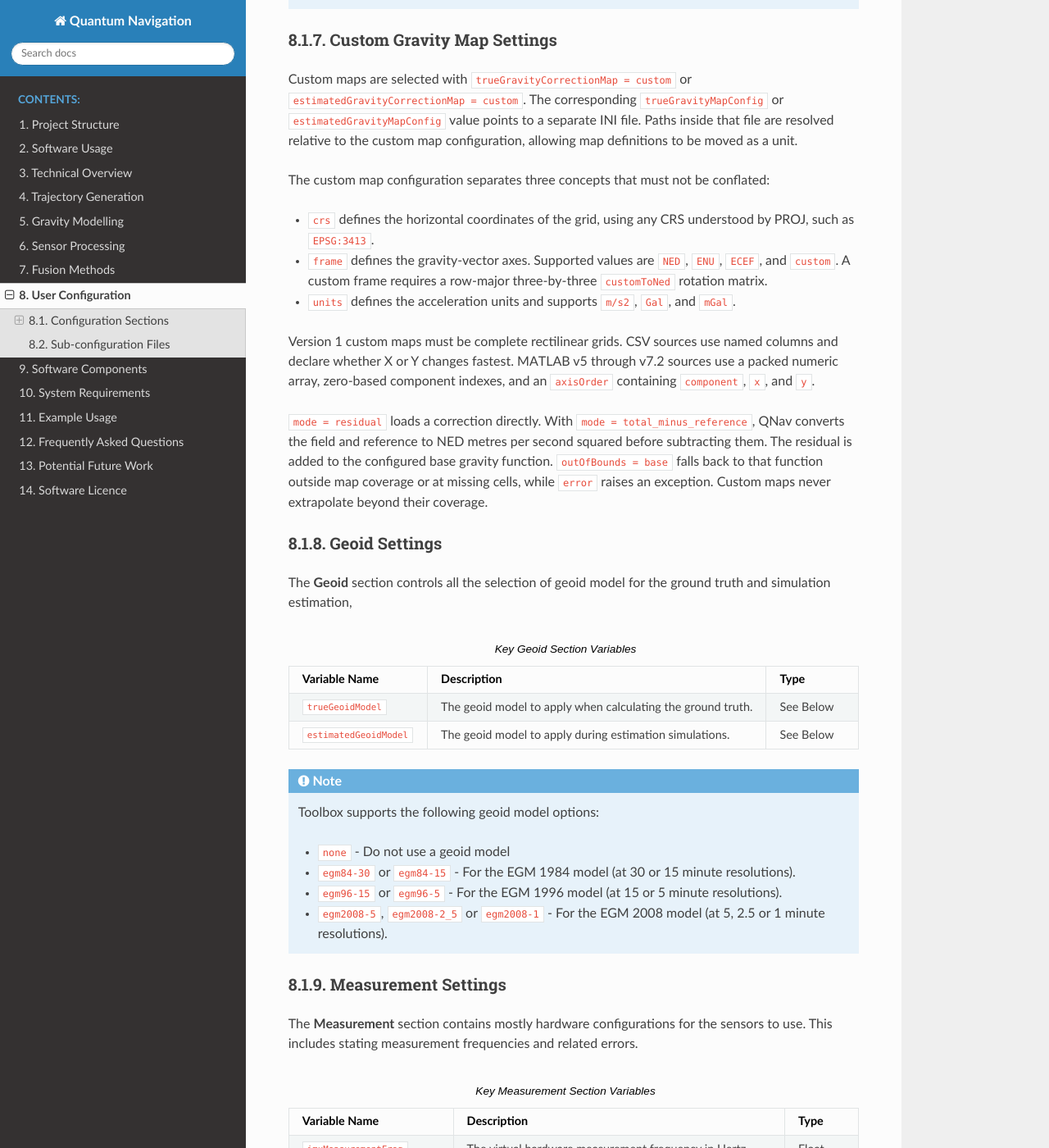
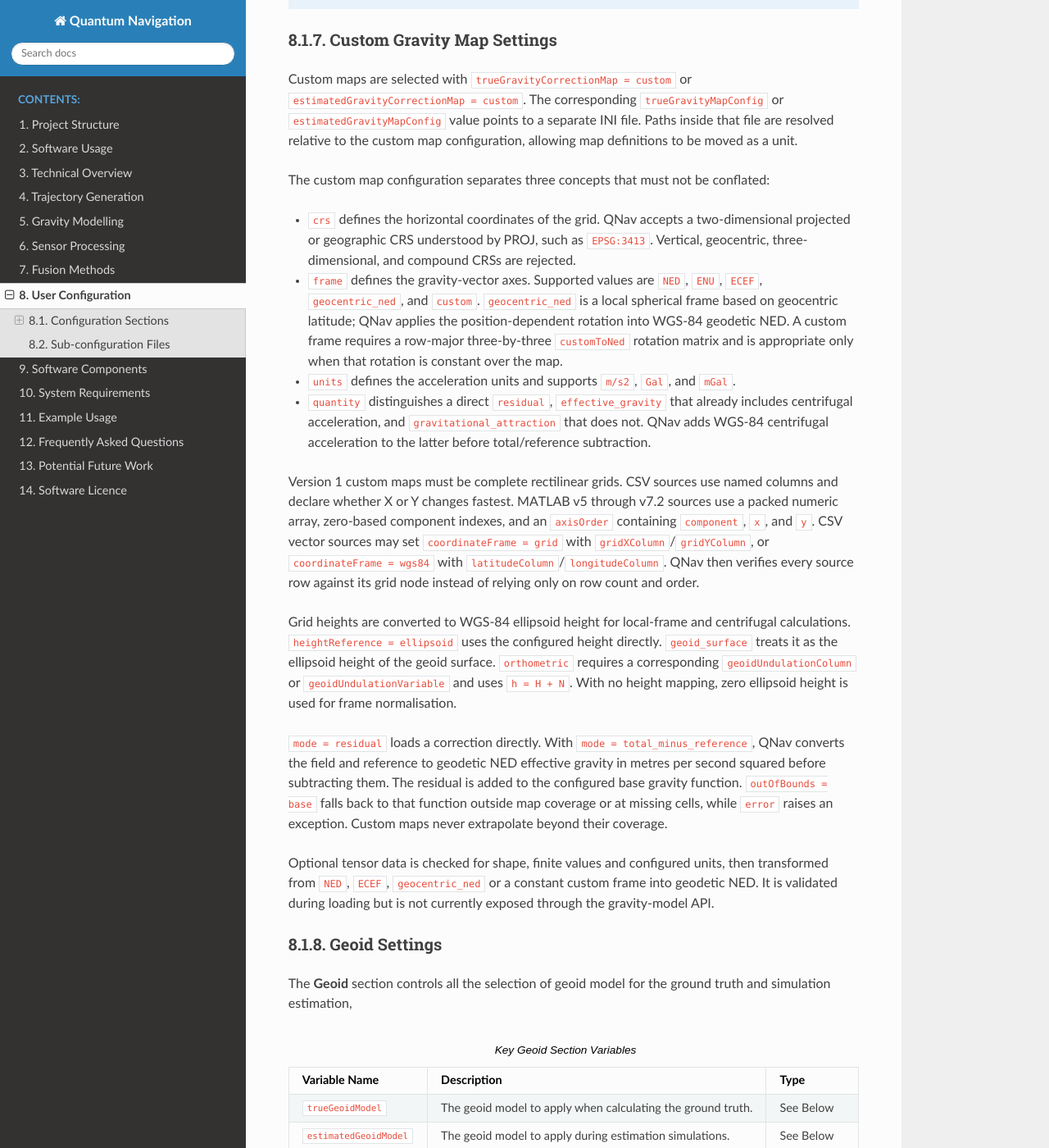
Before and after one commit to UoL-SignalProcessingGroup/quantum_nav, a Sphinx documentation site: the page built from docs/source/usage/configuration.rst, in a window 1280 px wide and 1400 px high, scrolled down 4579 px. Shown: the whole window at 82% size. Built offline with Sphinx 7.4.7 and the Read the Docs theme 3.1.0, drawn with Linux system fonts in a browser that asks for light colours.

Commit message:
Document custom gravity normalization

```diff
--- a/docs/source/usage/configuration.rst
+++ b/docs/source/usage/configuration.rst
@@ -274,25 +274,52 @@ map configuration, allowing map definitions to be moved as a unit.
 The custom map configuration separates three concepts that must not be
 conflated:
 
-* ``crs`` defines the horizontal coordinates of the grid, using any CRS
-  understood by PROJ, such as ``EPSG:3413``.
+* ``crs`` defines the horizontal coordinates of the grid. QNav accepts a
+  two-dimensional projected or geographic CRS understood by PROJ, such as
+  ``EPSG:3413``. Vertical, geocentric, three-dimensional, and compound CRSs
+  are rejected.
 * ``frame`` defines the gravity-vector axes. Supported values are ``NED``,
-  ``ENU``, ``ECEF``, and ``custom``. A custom frame requires a row-major
-  three-by-three ``customToNed`` rotation matrix.
+  ``ENU``, ``ECEF``, ``geocentric_ned``, and ``custom``.
+  ``geocentric_ned`` is a local spherical frame based on geocentric latitude;
+  QNav applies the position-dependent rotation into WGS-84 geodetic NED.
+  A custom frame requires a row-major three-by-three ``customToNed`` rotation
+  matrix and is appropriate only when that rotation is constant over the map.
 * ``units`` defines the acceleration units and supports ``m/s2``, ``Gal``,
   and ``mGal``.
+* ``quantity`` distinguishes a direct ``residual``, ``effective_gravity``
+  that already includes centrifugal acceleration, and
+  ``gravitational_attraction`` that does not. QNav adds WGS-84 centrifugal
+  acceleration to the latter before total/reference subtraction.
 
 Version 1 custom maps must be complete rectilinear grids. CSV sources use
 named columns and declare whether X or Y changes fastest. MATLAB v5 through
 v7.2 sources use a packed numeric array, zero-based component indexes, and an
 ``axisOrder`` containing ``component``, ``x``, and ``y``.
+CSV vector sources may set ``coordinateFrame = grid`` with
+``gridXColumn``/``gridYColumn``, or ``coordinateFrame = wgs84`` with
+``latitudeColumn``/``longitudeColumn``. QNav then verifies every source row
+against its grid node instead of relying only on row count and order.
+
+Grid heights are converted to WGS-84 ellipsoid height for local-frame and
+centrifugal calculations. ``heightReference = ellipsoid`` uses the configured
+height directly. ``geoid_surface`` treats it as the ellipsoid height of the
+geoid surface. ``orthometric`` requires a corresponding
+``geoidUndulationColumn`` or ``geoidUndulationVariable`` and uses
+``h = H + N``. With no height mapping, zero ellipsoid height is used for frame
+normalisation.
 
 ``mode = residual`` loads a correction directly. With
 ``mode = total_minus_reference``, QNav converts the field and reference to
-NED metres per second squared before subtracting them. The residual is added
-to the configured base gravity function. ``outOfBounds = base`` falls back to
-that function outside map coverage or at missing cells, while ``error``
-raises an exception. Custom maps never extrapolate beyond their coverage.
+geodetic NED effective gravity in metres per second squared before subtracting
+them. The residual is added to the configured base gravity function.
+``outOfBounds = base`` falls back to that function outside map coverage or at
+missing cells, while ``error`` raises an exception. Custom maps never
+extrapolate beyond their coverage.
+
+Optional tensor data is checked for shape, finite values and configured units,
+then transformed from ``NED``, ``ECEF``, ``geocentric_ned`` or a constant
+custom frame into geodetic NED. It is validated during loading but is not
+currently exposed through the gravity-model API.
 
 Geoid Settings
 ..............
```
Also changed, not shown: docs/source/usage/gravity_modelling.rst (+13 -4 lines), 2 other files.
